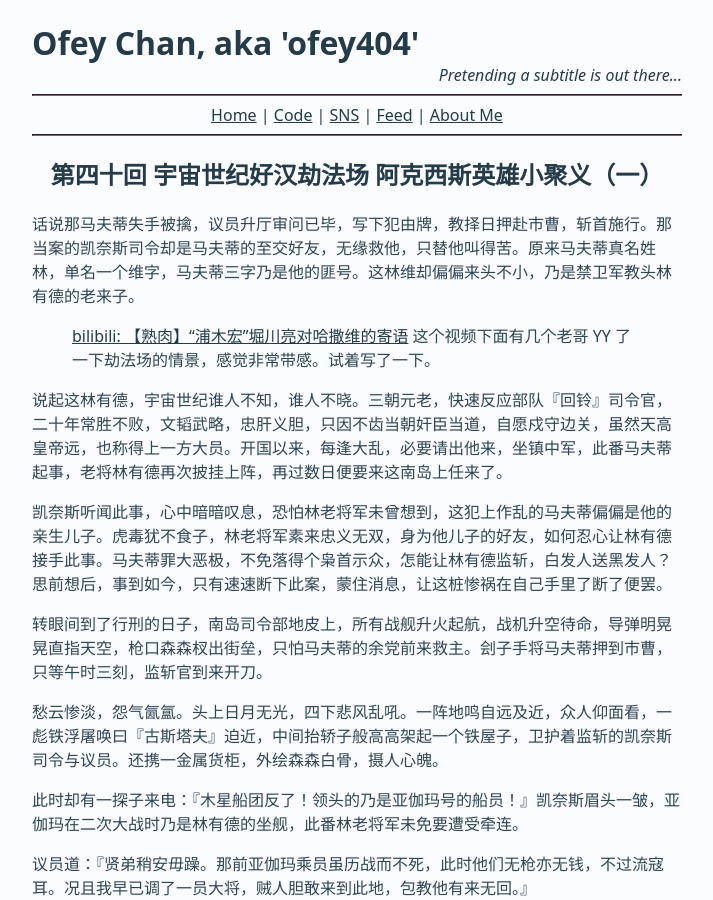
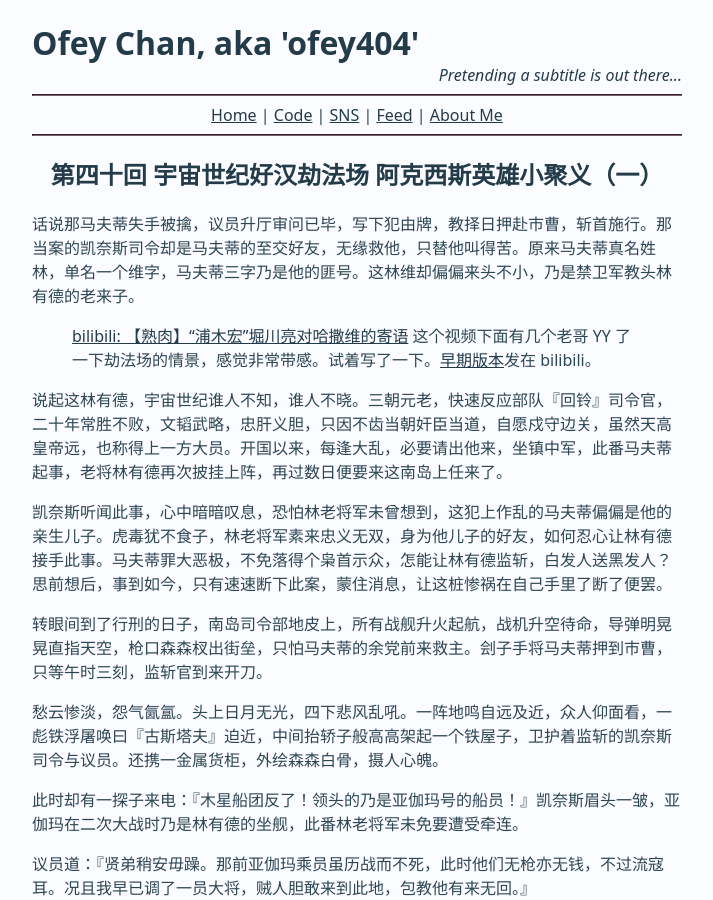
Before and after one commit to ofey404/ofey404.github.io, a Jekyll site: the page built from _posts/2021-10-11-hathaway-and-all-men-are-brothers.zh.markdown, in a window 1280 px wide and 900 px high. Shown: the whole window, without its empty margins (283-996 px from the left). Built offline with Jekyll 4.4.1, drawn with Linux system fonts in a browser that asks for light colours.

Commit message:
fix: link

```diff
--- a/_posts/2021-10-11-hathaway-and-all-men-are-brothers.zh.markdown
+++ b/_posts/2021-10-11-hathaway-and-all-men-are-brothers.zh.markdown
@@ -8,7 +8,7 @@ lang-ref: 2021-10-11-hathaway-and-all-men-are-brothers
 
 话说那马夫蒂失手被擒，议员升厅审问已毕，写下犯由牌，教择日押赴市曹，斩首施行。那当案的凯奈斯司令却是马夫蒂的至交好友，无缘救他，只替他叫得苦。原来马夫蒂真名姓林，单名一个维字，马夫蒂三字乃是他的匪号。这林维却偏偏来头不小，乃是禁卫军教头林有德的老来子。
 
-> [bilibili: 【熟肉】“浦木宏”堀川亮对哈撒维的寄语](https://www.bilibili.com/video/BV1yh411q7te) 这个视频下面有几个老哥 YY 了一下劫法场的情景，感觉非常带感。试着写了一下。
+> [bilibili: 【熟肉】“浦木宏”堀川亮对哈撒维的寄语](https://www.bilibili.com/video/BV1yh411q7te) 这个视频下面有几个老哥 YY 了一下劫法场的情景，感觉非常带感。试着写了一下。[早期版本](https://www.bilibili.com/read/cv13531057)发在 bilibili。
 
 说起这林有德，宇宙世纪谁人不知，谁人不晓。三朝元老，快速反应部队『回铃』司令官，二十年常胜不败，文韬武略，忠肝义胆，只因不齿当朝奸臣当道，自愿戍守边关，虽然天高皇帝远，也称得上一方大员。开国以来，每逢大乱，必要请出他来，坐镇中军，此番马夫蒂起事，老将林有德再次披挂上阵，再过数日便要来这南岛上任来了。
 
```
